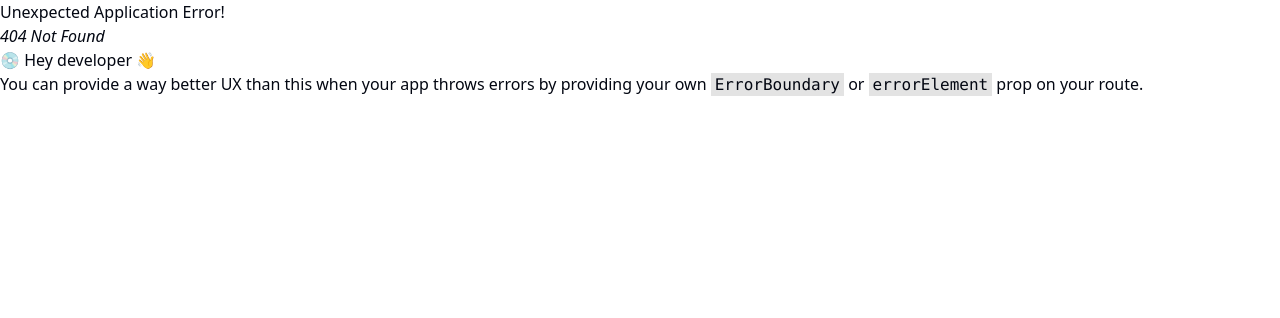
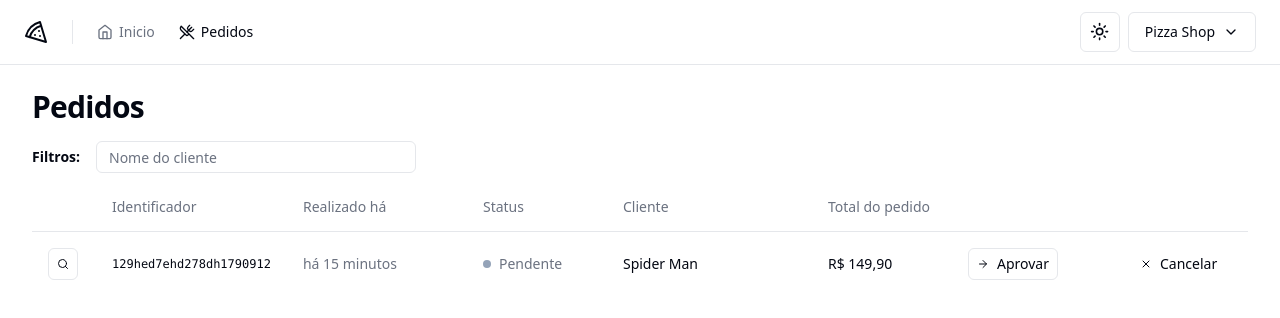
Before and after one commit to EdsonHenrique96/04-ignite-class_pizza-shop_app-, a React (Vite) app: page /orders in a window 1280 px wide. Before the commit this address had no page. Shown: the top 318 px of the page. Built offline with nearby package versions, Linux system fonts and the light colour scheme.

Commit message:
create orders page layout

```diff
--- a/src/components/ui/button.tsx
+++ b/src/components/ui/button.tsx
@@ -22,6 +22,7 @@
       size: {
         default: 'h-10 px-4 py-2',
         sm: 'h-9 rounded-md px-3',
+        xs: 'h-8 rounded-md px-2',
         lg: 'h-11 rounded-md px-8',
         icon: 'h-10 w-10',
       },
--- /dev/null
+++ b/src/components/ui/table.tsx
@@ -0,0 +1,117 @@
+import * as React from 'react'
+
+import { cn } from '@/lib/utils'
+
+const Table = React.forwardRef<
+  HTMLTableElement,
+  React.HTMLAttributes<HTMLTableElement>
+>(({ className, ...props }, ref) => (
+  <div className="relative w-full overflow-auto">
+    <table
+      ref={ref}
+      className={cn('w-full caption-bottom text-sm', className)}
+      {...props}
+    />
+  </div>
+))
+Table.displayName = 'Table'
+
+const TableHeader = React.forwardRef<
+  HTMLTableSectionElement,
+  React.HTMLAttributes<HTMLTableSectionElement>
+>(({ className, ...props }, ref) => (
+  <thead ref={ref} className={cn('[&_tr]:border-b', className)} {...props} />
+))
+TableHeader.displayName = 'TableHeader'
+
+const TableBody = React.forwardRef<
+  HTMLTableSectionElement,
+  React.HTMLAttributes<HTMLTableSectionElement>
+>(({ className, ...props }, ref) => (
+  <tbody
+    ref={ref}
+    className={cn('[&_tr:last-child]:border-0', className)}
+    {...props}
+  />
+))
+TableBody.displayName = 'TableBody'
+
+const TableFooter = React.forwardRef<
+  HTMLTableSectionElement,
+  React.HTMLAttributes<HTMLTableSectionElement>
+>(({ className, ...props }, ref) => (
+  <tfoot
+    ref={ref}
+    className={cn(
+      'border-t bg-muted/50 font-medium [&>tr]:last:border-b-0',
+      className,
+    )}
+    {...props}
+  />
+))
+TableFooter.displayName = 'TableFooter'
+
+const TableRow = React.forwardRef<
+  HTMLTableRowElement,
+  React.HTMLAttributes<HTMLTableRowElement>
+>(({ className, ...props }, ref) => (
+  <tr
+    ref={ref}
+    className={cn(
+      'border-b transition-colors hover:bg-muted/50 data-[state=selected]:bg-muted',
+      className,
+    )}
+    {...props}
+  />
+))
+TableRow.displayName = 'TableRow'
+
+const TableHead = React.forwardRef<
+  HTMLTableCellElement,
+  React.ThHTMLAttributes<HTMLTableCellElement>
+>(({ className, ...props }, ref) => (
+  <th
+    ref={ref}
+    className={cn(
+      'h-12 px-4 text-left align-middle font-medium text-muted-foreground [&:has([role=checkbox])]:pr-0',
+      className,
+    )}
+    {...props}
+  />
+))
+TableHead.displayName = 'TableHead'
+
+const TableCell = React.forwardRef<
+  HTMLTableCellElement,
+  React.TdHTMLAttributes<HTMLTableCellElement>
+>(({ className, ...props }, ref) => (
+  <td
+    ref={ref}
+    className={cn('p-4 align-middle [&:has([role=checkbox])]:pr-0', className)}
+    {...props}
+  />
+))
+TableCell.displayName = 'TableCell'
+
+const TableCaption = React.forwardRef<
+  HTMLTableCaptionElement,
+  React.HTMLAttributes<HTMLTableCaptionElement>
+>(({ className, ...props }, ref) => (
+  <caption
+    ref={ref}
+    className={cn('mt-4 text-sm text-muted-foreground', className)}
+    {...props}
+  />
+))
+TableCaption.displayName = 'TableCaption'
+
+export {
+  Table,
+  TableHeader,
+  TableBody,
+  TableFooter,
+  TableHead,
+  TableRow,
+  TableCell,
+  TableCaption,
+}
--- /dev/null
+++ b/src/pages/orders/orders.tsx
@@ -0,0 +1,86 @@
+import { ArrowRight, Search, X } from 'lucide-react'
+import { Helmet } from 'react-helmet-async'
+
+import { Button } from '@/components/ui/button'
+import { Input } from '@/components/ui/input'
+import {
+  Table,
+  TableBody,
+  TableCell,
+  TableHead,
+  TableHeader,
+  TableRow,
+} from '@/components/ui/table'
+
+export function Orders() {
+  return (
+    <>
+      <Helmet title="Pedidos" />
+      <div className="flex flex-col gap-4">
+        <h1 className="text-3xl font-bold tracking-tight">Pedidos</h1>
+      </div>
+      <div className="space-y-2.5">
+        <form className="flex items-center gap-4">
+          <span className="text-sm font-semibold">Filtros:</span>
+          <Input placeholder="Nome do cliente" className="h-8 w-[320px]" />
+        </form>
+
+        <div>
+          <Table>
+            <TableHeader>
+              <TableRow>
+                <TableHead className="w-[64px]"></TableHead>
+                <TableHead className="w-[140px]">Identificador</TableHead>
+                <TableHead className="w-[180px]">Realizado há</TableHead>
+                <TableHead className="w-[140px]">Status</TableHead>
+                <TableHead>Cliente</TableHead>
+                <TableHead className="w-[140px]">Total do pedido</TableHead>
+                <TableHead className="w-[164px]"></TableHead>
+                <TableHead className="w-[132px]"></TableHead>
+              </TableRow>
+            </TableHeader>
+            <TableBody>
+              <TableRow>
+                <TableCell>
+                  <Button variant="outline" size="xs">
+                    <Search className="h-3 w-3" />
+                    {/* sr-only, não mostra o texto em tela, essa informação fica acessível apenas para o leitor de tela */}
+                    <span className="sr-only">Detalhes do pedido</span>
+                  </Button>
+                </TableCell>
+                <TableCell className="font-mono text-xs font-medium">
+                  129hed7ehd278dh1790912
+                </TableCell>
+                <TableCell className="text-muted-foreground">
+                  há 15 minutos
+                </TableCell>
+                <TableCell>
+                  <div className="flex items-center gap-2">
+                    <span className="h-2 w-2 rounded-full bg-slate-400" />
+                    <span className="font-medium text-muted-foreground">
+                      Pendente
+                    </span>
+                  </div>
+                </TableCell>
+                <TableCell className="text-medium">Spider Man</TableCell>
+                <TableCell className="font-medium">R$ 149,90</TableCell>
+                <TableCell>
+                  <Button variant="outline" size="xs">
+                    <ArrowRight className="mr-2 h-3 w-3" />
+                    Aprovar
+                  </Button>
+                </TableCell>
+                <TableCell>
+                  <Button variant="ghost" size="xs">
+                    <X className="mr-2 h-3 w-3" />
+                    Cancelar
+                  </Button>
+                </TableCell>
+              </TableRow>
+            </TableBody>
+          </Table>
+        </div>
+      </div>
+    </>
+  )
+}
--- a/src/routes.tsx
+++ b/src/routes.tsx
@@ -5,6 +5,7 @@
 import { Dashboard } from './pages/app/Dashboard'
 import { SignIn } from './pages/auth/SignIn'
 import { SignUp } from './pages/auth/SignUp'
+import { Orders } from './pages/orders/orders'
 
 export const Router = createBrowserRouter([
   {
@@ -14,6 +15,10 @@
       {
         path: '/',
         element: <Dashboard />,
+      },
+      {
+        path: '/orders',
+        element: <Orders />,
       },
     ],
   },
```
